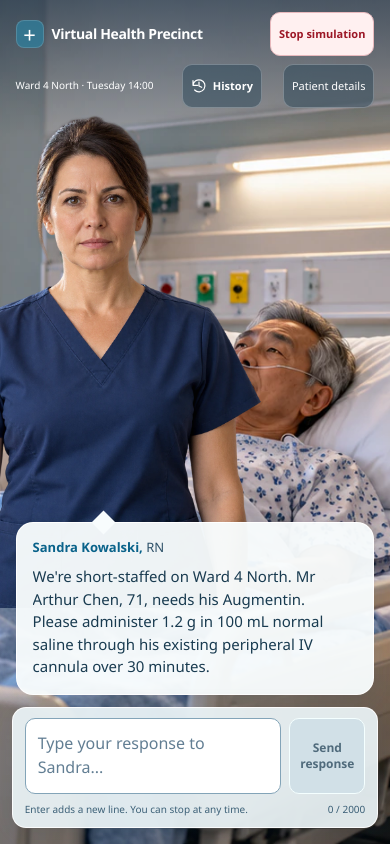
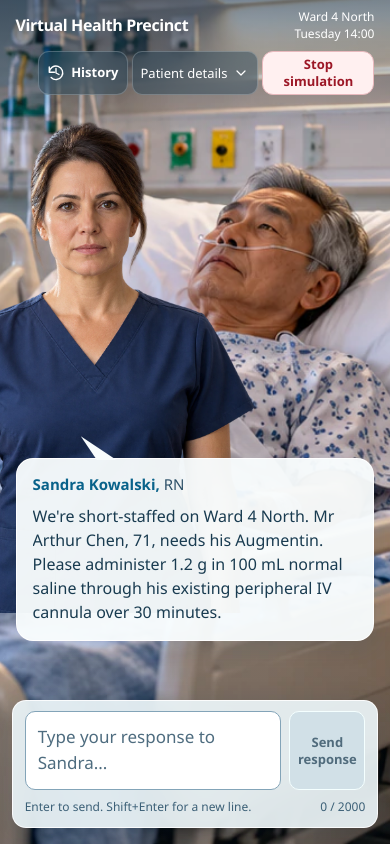
Before and after one commit to RJLaursen/COSC2408-GroupProject, a Next.js app: page / in a window 390 px wide. Built offline with nearby package versions, Linux system fonts and the light colour scheme.

Commit message:
Mix hazards and enemies in races 3 and 4
- Race 3 (Intermediate): a slinky at the acid slalom
- Race 4 (Aerial): leave the steelie arena on a bounce pad over a gap instead of a bridge
- Tests: race 3 runs with its slinky switched off; race 4 checks for the bounce pad
- README: race table and to-do

```diff
--- a/app/globals.css
+++ b/app/globals.css
@@ -45,7 +45,7 @@ h1, h2, h3, p {
 .simulation-stage {
   position: relative;
   height: var(--available-height, 100dvh);
-  min-height: 580px;
+  min-height: 0;
   overflow: hidden;
   isolation: isolate;
 }
@@ -76,7 +76,7 @@ h1, h2, h3, p {
   z-index: 2;
   left: 0;
   bottom: 0;
-  height: 94%;
+  height: min(94%, 60vw);
   width: auto;
   aspect-ratio: 2 / 3;
 }
@@ -106,35 +106,20 @@ h1, h2, h3, p {
   top: 0;
   left: 3.3%;
   right: 3.3%;
-  display: flex;
+  display: grid;
+  grid-template-columns: auto minmax(0, 1fr) auto;
   align-items: center;
-  gap: 1.25rem;
+  gap: clamp(0.75rem, 1.2vw, 1.25rem);
   min-height: 76px;
   color: #fff;
 }
 
 .application-brand {
-  display: flex;
-  align-items: center;
-  gap: 0.75rem;
-  white-space: nowrap;
-}
-
-.brand-mark {
-  display: grid;
-  place-items: center;
-  width: 36px;
-  height: 36px;
-  color: #fff;
-  background: #327b97d9;
-  border: 1px solid #ffffff26;
-  border-radius: 10px;
-  font-size: 1.75rem;
-  line-height: 1;
+  min-width: 0;
 }
 
 h1 {
-  font-size: 1rem;
+  font-size: clamp(1.125rem, 1.35vw, 1.375rem);
   letter-spacing: -0.025em;
   font-weight: 650;
 }
@@ -142,15 +127,14 @@ h1 {
 .ward-label {
   padding-left: 1.25rem;
   border-left: 1px solid #ffffff50;
-  font-size: 0.8125rem;
+  font-size: 0.875rem;
   white-space: nowrap;
 }
 
 .hud-controls {
   display: flex;
   align-items: center;
-  gap: 0.625rem;
-  margin-left: auto;
+  gap: clamp(0.375rem, 0.6vw, 0.625rem);
 }
 
 button, summary {
@@ -174,13 +158,30 @@ button {
 
 .hud-button, .patient-information summary {
   color: #fff;
-  background: #193a506b;
-  border: 1px solid #ffffff40;
+  background: #173b5066;
+  border: 1px solid #ffffff38;
   backdrop-filter: blur(12px);
 }
 
+.hud-controls > button, .patient-information summary {
+  height: 44px;
+  padding: 0.625rem 0.875rem;
+  border-radius: 11px;
+  font-size: 0.875rem;
+  transition: background-color 140ms ease, border-color 140ms ease;
+}
+
+.hud-controls .ui-icon {
+  width: 18px;
+  height: 18px;
+}
+.hud-controls :focus-visible {
+  outline-offset: 3px;
+}
+
 .hud-button:hover, .patient-information summary:hover {
-  background: #234d66c4;
+  background: #234d66d9;
+  border-color: #ffffff80;
 }
 
 .button-stop {
@@ -199,19 +200,6 @@ button {
   height: 15px;
   border-radius: 50%;
   border: 2px solid currentColor;
-}
-
-.voice-placeholder {
-  width: 40px;
-  padding: 0.5rem;
-  color: #e5eef1;
-  background: #1d3d5050;
-  border-color: #ffffff36;
-}
-
-.voice-placeholder:disabled {
-  cursor: not-allowed;
-  opacity: 0.65;
 }
 
 .patient-information {
@@ -236,7 +224,15 @@ button {
 }
 
 .details-toggle {
-  font-size: 1rem;
+  display: inline-flex;
+  width: 18px;
+  height: 18px;
+  align-items: center;
+  justify-content: center;
+  flex-shrink: 0;
+  transform: rotate(0deg);
+  transform-origin: center;
+  transition: transform 140ms ease;
 }
 
 .patient-information[open] .details-toggle {
@@ -245,10 +241,10 @@ button {
 
 .patient-information-content {
   position: absolute;
-  top: calc(100% + 1.5rem);
+  top: calc(100% + 0.75rem);
   right: 0;
-  width: 320px;
-  max-height: calc(100dvh - 10rem);
+  width: min(22rem, calc(100vw - 2rem));
+  max-height: min(34rem, calc(var(--available-height, 100dvh) - var(--hud-height, 76px) - var(--composer-height, 148px) - 2.5rem));
   overflow-y: auto;
   color: var(--ink);
   background: #f3fafbf5;
@@ -324,8 +320,8 @@ button {
 .speech-bubble {
   position: absolute;
   left: 30%;
-  top: 17%;
-  width: 35%;
+  top: max(17%, calc(var(--hud-height, 76px) + 1rem));
+  width: clamp(18rem, 36vw, 42rem);
   padding: 1.25rem 1.5rem;
   border: 1px solid #ffffffed;
   border-radius: 23px;
@@ -337,14 +333,12 @@ button {
 .speech-bubble::before {
   content: "";
   position: absolute;
-  top: 62px;
-  left: -13px;
-  width: 25px;
-  height: 25px;
-  transform: rotate(45deg);
+  top: min(calc(100% - 2.5rem), clamp(4.5rem, 8vh, 6.5rem));
+  left: -30px;
+  width: 31px;
+  height: 34px;
+  clip-path: polygon(100% 0, 0 100%, 100% 70%);
   background: #f8fcfd;
-  border-left: 1px solid #fff;
-  border-bottom: 1px solid #fff;
 }
 
 .speech-heading {
@@ -357,7 +351,7 @@ button {
 }
 
 .speech-heading h2 {
-  font-size: 0.875rem;
+  font-size: 0.9375rem;
   font-weight: 700;
 }
 
@@ -373,7 +367,7 @@ button {
 
 .speech-content {
   position: relative;
-  max-height: min(42dvh, 400px);
+  max-height: max(2.5rem, min(42dvh, 400px, calc(var(--available-height, 100dvh) - var(--hud-height, 76px) - var(--composer-height, 148px) - 7rem)));
   overflow-y: auto;
   padding: 0 0.25rem 0.125rem 0;
   scrollbar-width: thin;
@@ -457,25 +451,6 @@ button {
   color: var(--muted);
 }
 
-.scene-patient-label {
-  position: absolute;
-  z-index: 4;
-  right: 8%;
-  top: 59%;
-  color: #234b61;
-  font-size: 0.75rem;
-  padding: 0.375rem 0.625rem;
-  border-radius: 8px;
-  background: #f7fbf9cc;
-  font-weight: 600;
-}
-
-.scene-patient-label span {
-  display: block;
-  font-size: 0.625rem;
-  font-weight: 400;
-}
-
 .response-form {
   position: absolute;
   left: 3.3%;
@@ -524,7 +499,13 @@ button {
 
 .composer-input:focus-within {
   border-color: #0099c5;
-  box-shadow: 0 0 0 2px #0099c533;
+  outline: 3px solid #0789b5;
+  outline-offset: 2px;
+  box-shadow: none;
+}
+
+textarea:focus-visible {
+  outline: none;
 }
 
 textarea {
@@ -541,7 +522,7 @@ textarea {
   background: #fff;
   color: var(--ink);
   padding: 0.625rem 0.875rem;
-  font-size: 1rem;
+  font-size: 1.0625rem;
   line-height: 1.5;
 }
 
@@ -551,21 +532,7 @@ textarea:disabled {
 }
 
 textarea::placeholder {
-  color: #627e93;
-}
-
-.microphone-placeholder {
-  align-self: flex-end;
-  width: 38px;
-  min-height: 44px;
-  padding: 0.5rem;
-  color: #6e8593;
-  background: transparent;
-}
-
-.microphone-placeholder:disabled {
-  cursor: not-allowed;
-  opacity: 0.55;
+  color: #4e6c7f;
 }
 
 .button-primary {
@@ -592,12 +559,12 @@ textarea::placeholder {
 }
 
 .response-help {
-  display: flex;
-  justify-content: space-between;
+  display: grid;
+  grid-template-columns: minmax(0, 1fr) auto;
   gap: 1rem;
   padding: 0.625rem 0.5rem 0 68px;
   color: #3c6077;
-  font-size: 0.6875rem;
+  font-size: 0.75rem;
 }
 
 .response-help span {
@@ -756,7 +723,7 @@ textarea::placeholder {
   inset: 0;
   display: grid;
   place-items: center;
-  padding: 6rem 1rem 2rem;
+  padding: calc(var(--hud-height, 76px) + 1rem) 1rem 1rem;
   background: #132d456b;
   backdrop-filter: blur(6px);
   overflow-y: auto;
@@ -888,53 +855,30 @@ textarea::placeholder {
   transform: translateY(0);
 }
 
-@media (max-width: 1100px) {
+@media (max-width: 1000px) and (min-width: 601px) {
   .application-header {
-    gap: 0.75rem;
-    flex-wrap: wrap;
-    align-content: center;
-    padding: 1rem 0;
+    grid-template-columns: minmax(0, 1fr) auto;
+    gap: 0.125rem 0.75rem;
+    padding: 0.75rem 0;
   }
   .application-brand {
-    gap: 0.5rem;
-  }
-  h1 {
-    font-size: 0.9375rem;
+    grid-column: 1;
+    grid-row: 1;
   }
   .ward-label {
-    font-size: 0.75rem;
-    padding-left: 0.75rem;
+    grid-column: 1;
+    grid-row: 2;
+    padding: 0;
+    border: 0;
+    font-size: 0.8125rem;
   }
   .hud-controls {
-    gap: 0.5rem;
+    grid-column: 2;
+    grid-row: 1 / 3;
   }
-  .hud-button, .patient-information summary, .button-stop {
-    font-size: 0.75rem;
+  .hud-controls > button, .patient-information summary {
     padding: 0.5rem 0.625rem;
-  }
-  .voice-placeholder {
-    display: none;
-  }
-  .speech-bubble {
-    left: 37%;
-    top: 14%;
-    width: 58%;
-    padding: 1.125rem;
-  }
-  .speech-content {
-    max-height: 16dvh;
-    font-size: 1rem;
-  }
-  .sandra-art {
-    left: -18%;
-    height: 90%;
-  }
-  .ward-background {
-    object-position: 80% center;
-  }
-  .scene-patient-label {
-    right: 6%;
-    top: 61%;
+    font-size: 0.8125rem;
   }
   .response-form {
     padding: 1rem;
@@ -948,85 +892,96 @@ textarea::placeholder {
   }
 }
 
+@media (min-width: 601px) and (max-width: 900px) and (max-aspect-ratio: 1 / 1) {
+  .speech-bubble {
+    left: 37%;
+    top: max(19%, calc(var(--hud-height, 88px) + 1rem));
+    width: 58%;
+    padding: 1.125rem;
+  }
+  .speech-bubble::before {
+    top: calc(100% - 2.5rem);
+  }
+  .speech-content {
+    max-height: 16dvh;
+    font-size: 1rem;
+  }
+  .sandra-art {
+    left: -12%;
+    height: 82%;
+  }
+  .ward-background {
+    object-position: 80% center;
+  }
+}
+
 @media (max-width: 600px) {
-  .simulation-stage {
-    min-height: 0;
-  }
   .application-header {
-    display: grid;
-    grid-template-columns: minmax(0, 1fr) auto auto;
+    grid-template-columns: minmax(0, 1fr) auto;
     left: 4%;
     right: 4%;
     gap: 0.5rem;
-    padding: 0.75rem 0;
+    padding: 0.5rem 0;
   }
   .application-brand {
-    grid-column: 1 / 3;
+    grid-column: 1;
     grid-row: 1;
   }
-  .brand-mark {
-    width: 28px;
-    height: 28px;
-    font-size: 1.375rem;
-    border-radius: 8px;
-  }
   h1 {
-    font-size: 0.875rem;
+    font-size: clamp(1rem, 4vw, 1.125rem);
   }
   .ward-label {
-    grid-column: 1;
-    grid-row: 2;
+    grid-column: 2;
+    grid-row: 1;
+    display: flex;
+    flex-direction: column;
     padding: 0;
     border: 0;
-    font-size: 0.625rem;
-    white-space: normal;
+    font-size: 0.75rem;
+    line-height: 1.45;
+    white-space: nowrap;
+    text-align: right;
+  }
+  .ward-label [aria-hidden] {
+    display: none;
   }
   .hud-controls {
-    display: contents;
+    grid-column: 1 / -1;
+    grid-row: 2;
+    justify-content: flex-end;
+    gap: clamp(0.25rem, 1vw, 0.5rem);
   }
-  .history-button {
-    grid-column: 2;
-    grid-row: 2;
+  .hud-controls > button, .patient-information summary {
     padding: 0.5rem;
-    font-size: 0.6875rem;
+    font-size: 0.8125rem;
     gap: 0.375rem;
   }
-  .history-button .ui-icon {
+  .patient-information {
+    position: static;
+  }
+  .patient-information summary > .ui-icon {
+    display: none;
+  }
+  .details-toggle, .details-toggle .ui-icon {
     width: 16px;
     height: 16px;
   }
-  .patient-information {
-    grid-column: 3;
-    grid-row: 2;
-    position: static;
-    justify-self: end;
-  }
-  .patient-information summary {
-    padding: 0.5rem;
-    justify-content: center;
-    font-size: 0.6875rem;
-  }
-  .patient-information summary .ui-icon, .details-toggle {
-    display: none;
-  }
   .patient-information-content {
-    top: 100%;
+    top: calc(100% + 0.5rem);
     right: 0;
-    width: min(320px, 100%);
-    max-height: calc(var(--available-height, 100dvh) - 8rem);
-  }
-  .hud-controls > .button-stop {
-    grid-column: 3;
-    grid-row: 1;
-    padding: 0.5rem;
-    font-size: 0.6875rem;
+    width: min(22rem, 100%);
   }
   .hud-controls > .button-stop .stop-symbol {
     display: none;
   }
+  .hud-controls > .button-stop {
+    max-width: clamp(5rem, calc(100vw - 15rem), 7rem);
+    padding-block: 0.25rem;
+    white-space: normal;
+  }
   .sandra-art {
-    left: -19%;
-    top: 12%;
+    left: clamp(-5rem, calc(var(--available-height, 100dvh) * -0.12 + 1rem), 0rem);
+    top: calc(var(--hud-height, 104px) + 0.25rem);
     bottom: auto;
     height: 60%;
   }
@@ -1034,39 +989,41 @@ textarea::placeholder {
     object-position: 78% top;
   }
   .ward-background-frame {
-    height: 100%;
+    top: -25%;
+    bottom: auto;
+    height: 125%;
   }
   .speech-bubble {
     left: 4%;
     top: auto;
-    bottom: calc(var(--composer-height, 110px) + 1.75rem);
+    bottom: max(calc(var(--composer-height, 110px) + 1.75rem), 24%);
     width: 92%;
     padding: 0.875rem 1rem;
     border-radius: 17px;
   }
   .speech-bubble::before {
-    left: 22%;
-    top: -9px;
-    width: 17px;
-    height: 17px;
-    border: 0;
+    left: 18%;
+    top: -23px;
+    width: 36px;
+    height: 24px;
+    clip-path: polygon(0 0, 100% 100%, 45% 100%);
   }
   .speech-heading {
     gap: 0.25rem;
     margin-bottom: 0.5rem;
   }
   .speech-heading h2 {
-    font-size: 0.8125rem;
+    font-size: 0.9375rem;
   }
   .speech-heading > span {
     display: none;
   }
   .speech-content {
-    font-size: 0.9375rem;
+    font-size: 1rem;
     line-height: 1.5;
-    max-height: min(18dvh, calc(var(--available-height, 100dvh) * 0.18));
+    max-height: max(2.5rem, min(18dvh, calc(var(--available-height, 100dvh) - var(--hud-height, 104px) - var(--composer-height, 110px) - 6.5rem)));
   }
-  .scene-patient-label, .student-avatar, .microphone-placeholder {
+  .student-avatar {
     display: none;
   }
   .response-form {
@@ -1087,7 +1044,7 @@ textarea::placeholder {
   }
   textarea {
     min-height: 3.25rem;
-    max-height: min(7rem, 22dvh);
+    max-height: min(7rem, calc(var(--available-height, 100dvh) * 0.22));
     padding: 0.5rem;
   }
   .composer-row .button-primary {
@@ -1095,7 +1052,7 @@ textarea::placeholder {
     width: 76px;
     min-height: 50px;
     padding: 0.5rem;
-    font-size: 0.75rem;
+    font-size: 0.8125rem;
     border-radius: 10px;
   }
   .composer-row .button-primary .ui-icon {
@@ -1103,7 +1060,7 @@ textarea::placeholder {
   }
   .response-help {
     padding: 0.5rem 0 0;
-    font-size: 0.625rem;
+    font-size: 0.75rem;
     gap: 0.5rem;
   }
   .retry-notice {
@@ -1122,10 +1079,6 @@ textarea::placeholder {
   .history-log {
     padding: 1rem;
   }
-  .outcome-region:not(:empty) {
-    padding-top: 7.25rem;
-    padding-bottom: 1rem;
-  }
   .outcome-content {
     padding: 1.25rem;
   }
@@ -1137,29 +1090,25 @@ textarea::placeholder {
   }
 }
 
-@media (max-width: 600px) and (max-height: 650px) {
-  .sandra-art {
-    left: -4%;
-  }
-  .application-header {
-    padding: 0.375rem 0;
-    gap: 0.25rem;
-  }
-  .speech-content {
-    max-height: 13dvh;
-  }
+@media (max-height: 600px) {
   .speech-bubble {
-    padding: 0.625rem 0.875rem;
+    padding: 0.75rem 1rem;
   }
   .speech-heading {
-    margin-bottom: 0.25rem;
+    margin-bottom: 0.375rem;
   }
-  .response-help {
-    font-size: 0.5625rem;
+}
+
+@media (max-width: 600px) and (max-height: 600px) {
+  .sandra-art {
+    height: 46%;
   }
 }
 
 @media (prefers-reduced-motion: reduce) {
+  .details-toggle, .hud-controls > button, .patient-information summary {
+    transition: none;
+  }
   .sandra-image {
     transition: none;
   }
--- a/app/page.tsx
+++ b/app/page.tsx
@@ -1,6 +1,9 @@
 "use client";
 
-import { useCallback, useEffect, useRef, useState, type FormEvent } from "react";
+import {
+  useCallback, useEffect, useRef, useState,
+  type FormEvent, type KeyboardEvent,
+} from "react";
 import {
   HISTORY_LIMIT,
   MAX_MESSAGE_LENGTH,
@@ -59,9 +62,10 @@ export default function Home() {
   const requestTimeout = useRef<number | null>(null);
   const restartFocus = useRef(false);
   const applicationShell = useRef<HTMLDivElement | null>(null);
-  const sceneStage = useRef<HTMLElement | null>(null);
   const responseForm = useRef<HTMLFormElement | null>(null);
   const responseInput = useRef<HTMLTextAreaElement | null>(null);
+  const composing = useRef(false);
+  const hudHeader = useRef<HTMLElement | null>(null);
   const conversationLog = useRef<HTMLOListElement | null>(null);
   const historyDialog = useRef<HTMLDialogElement | null>(null);
   const outcomeHeading = useRef<HTMLHeadingElement | null>(null);
@@ -104,11 +108,14 @@ export default function Home() {
 
   useEffect(() => {
     const form = responseForm.current;
-    if (!active || !form) return;
+    const header = hudHeader.current;
+    if (!header) return;
     const observer = new ResizeObserver(() => {
-      sceneStage.current?.style.setProperty("--composer-height", `${form.getBoundingClientRect().height}px`);
+      applicationShell.current?.style.setProperty("--composer-height", `${form?.getBoundingClientRect().height ?? 0}px`);
+      applicationShell.current?.style.setProperty("--hud-height", `${header.getBoundingClientRect().height}px`);
     });
-    observer.observe(form);
+    if (form) observer.observe(form);
+    observer.observe(header);
     return () => observer.disconnect();
   }, [active]);
 
@@ -173,6 +180,14 @@ export default function Home() {
     const text = response.trim();
     if (!text || failedTurn || isBusy) return;
     void sendResponse(text, conversation.messages.slice(-HISTORY_LIMIT));
+  }
+
+  function handleResponseKeyDown(event: KeyboardEvent<HTMLTextAreaElement>) {
+    if (event.key !== "Enter" || event.shiftKey || event.ctrlKey || event.altKey || event.metaKey) return;
+    // Some IMEs report keyCode 229 while confirming a composed character.
+    if (composing.current || event.nativeEvent.isComposing || event.nativeEvent.keyCode === 229) return;
+    event.preventDefault();
+    if (!isBusy && !failedTurn && response.trim()) event.currentTarget.form?.requestSubmit();
   }
 
   async function sendResponse(text: string, history: Message[], retry = false) {
@@ -247,6 +262,7 @@ export default function Home() {
   }
 
   function handleExit() {
+    composing.current = false;
     cancelPendingTurn();
     setIsLoading(false);
     setRevealingReply(null);
@@ -259,6 +275,7 @@ export default function Home() {
   }
 
   function handleRestart() {
+    composing.current = false;
     cancelPendingTurn();
     historyDialog.current?.close();
     setIsLoading(false);
@@ -276,23 +293,19 @@ export default function Home() {
   return (
     <div ref={applicationShell} className={`application-shell${active ? "" : " simulation-ended"}`}>
       <a className="skip-link" href="#conversation-panel">Skip to Sandra&apos;s dialogue</a>
-      <header className="application-header">
+      <header className="application-header" ref={hudHeader}>
         <div className="application-brand">
-          <span className="brand-mark" aria-hidden="true">+</span>
           <h1>Virtual Health Precinct</h1>
         </div>
-        <p className="ward-label">Ward 4 North <span aria-hidden="true">&middot;</span> Tuesday 14:00</p>
+        <p className="ward-label"><span>Ward 4 North</span> <span aria-hidden="true">&middot;</span> <span>Tuesday 14:00</span></p>
         <div className="hud-controls">
-          <button className="voice-placeholder" type="button" disabled title="Sandra voice unavailable - planned separately" aria-label="Sandra voice unavailable">
-            <UiIcon name="speaker" />
-          </button>
           <button className="history-button hud-button" type="button" onClick={openHistory} aria-haspopup="dialog" aria-controls="history-dialog">
             <UiIcon name="history" /><span>History</span>
           </button>
           {active && (
             <details className="patient-information">
-              <summary><UiIcon name="patient" /><span>Patient details</span><span className="details-toggle" aria-hidden="true">&#8964;</span></summary>
-              <div className="patient-information-content">
+              <summary><UiIcon name="patient" /><span>Patient details</span><span className="details-toggle" aria-hidden="true"><UiIcon name="chevron" /></span></summary>
+              <div className="patient-information-content" tabIndex={0} aria-label="Patient information">
                 <div className="patient-heading">
                   <span className="patient-symbol" aria-hidden="true"><UiIcon name="patient" /></span>
                   <div><h2>Arthur Chen</h2><p>71 years &middot; Your patient</p></div>
@@ -320,10 +333,9 @@ export default function Home() {
         </div>
       </header>
 
-      <main className="simulation-stage" ref={sceneStage}>
+      <main className="simulation-stage">
         <WardScene expression={conversation.expression} />
         <div className="scene-scrim" aria-hidden="true" />
-        <p className="scene-patient-label">Arthur Chen <span>71 years &middot; Your patient</span></p>
 
         <section id="conversation-panel" className="scene-interaction" aria-label="Conversation with Sandra" tabIndex={-1} inert={!active}>
           <div className="speech-bubble" role="log" aria-label="Sandra's current dialogue" aria-live="polite" aria-relevant="additions" aria-busy={isLoading}>
@@ -364,17 +376,17 @@ export default function Home() {
                     disabled={isBusy || failedTurn !== null}
                     value={response}
                     onChange={(event) => setResponse(event.target.value)}
+                    onKeyDown={handleResponseKeyDown}
+                    onCompositionStart={() => { composing.current = true; }}
+                    onCompositionEnd={() => { composing.current = false; }}
                     required
                     placeholder="Type your response to Sandra..."
                   />
-                  <button className="microphone-placeholder" type="button" disabled title="Microphone input unavailable - planned separately" aria-label="Microphone input unavailable">
-                    <UiIcon name="microphone" />
-                  </button>
                 </div>
                 <button className="button-primary" type="submit" disabled={isBusy || failedTurn !== null || !response.trim()}><UiIcon name="send" /><span>Send response</span></button>
               </div>
               <div className="response-help">
-                <p id="response-hint">Enter adds a new line. You can stop at any time.</p>
+                <p id="response-hint">Enter to send. Shift+Enter for a new line.</p>
                 <span id="response-count">{response.length} / {MAX_MESSAGE_LENGTH}</span>
               </div>
               {failedTurn && (
--- a/app/ui-icon.tsx
+++ b/app/ui-icon.tsx
@@ -1,4 +1,4 @@
-type IconName = "history" | "patient" | "speaker" | "microphone" | "send" | "close";
+type IconName = "history" | "patient" | "speaker" | "microphone" | "send" | "close" | "chevron";
 
 const paths: Record<IconName, string> = {
   history: "M3 11a9 9 0 1 1 2.5 7M3 4v7h7m2-5v6l4 2",
@@ -7,6 +7,7 @@ const paths: Record<IconName, string> = {
   microphone: "M9 5a3 3 0 0 1 6 0v7a3 3 0 0 1-6 0Zm-3 6v1a6 6 0 0 0 12 0v-1m-6 7v4m-3 0h6",
   send: "m22 2-7 20-4-9L2 9Zm0 0L11 13",
   close: "m6 6 12 12M6 18 18 6",
+  chevron: "m6 9 6 6 6-6",
 };
 
 export default function UiIcon({ name }: { name: IconName }) {
```
Also changed, not shown: 1 other file (tests, documents, lock files or other folders).
